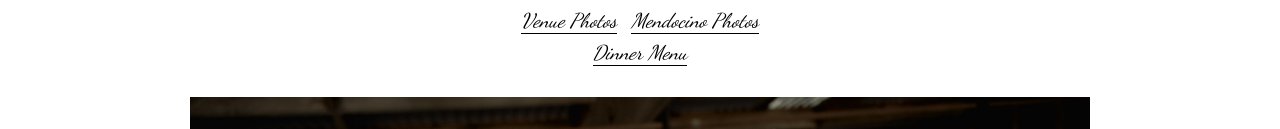
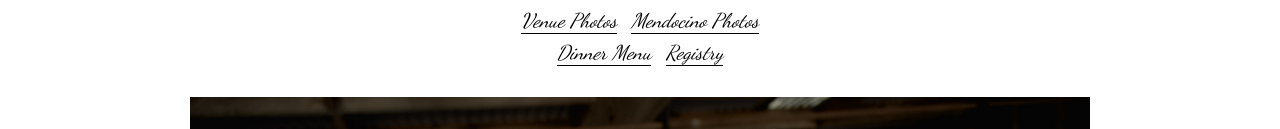
Before and after one commit to rbreeze/breeze.wedding, a plain HTML site: page index.html in a window 1280 px wide. Shown: the part 427-556 px from the top of the page. Drawn offline with Linux system fonts and the light colour scheme.

Commit message:
add registry
Signed-off-by: Remington Breeze <remington@breeze.software>

```diff
--- a/index.html
+++ b/index.html
@@ -51,7 +51,12 @@
         <a href="venue.html" style="margin-right: 10px">Venue Photos</a>
         <a href="mendocino.html">Mendocino Photos</a>
         <div style="margin-top: 0.5rem">
-          <a href="menu.html">Dinner Menu</a>
+          <a href="menu.html" style="margin-right: 10px">Dinner Menu</a>
+          <a
+            href="https://www.crateandbarrel.com/gift-registry/anna-banks-and-remington-breeze/r7120304"
+            target="_blank"
+            >Registry</a
+          >
         </div>
       </div>
 
```
